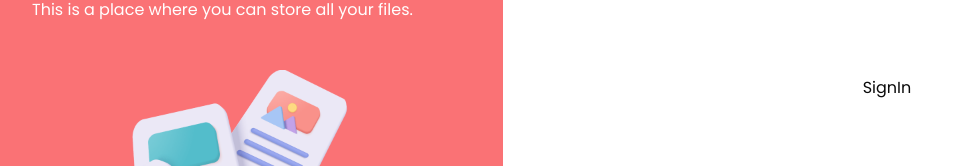
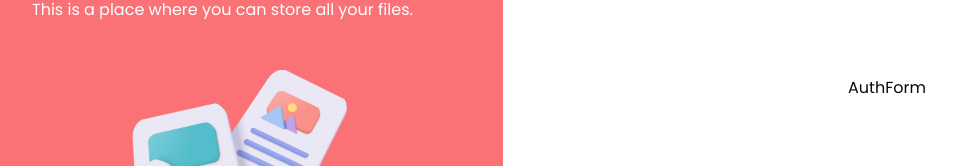
Before and after one commit to bear320/store-it, a Next.js app: page /sign-in in a window 1280 px wide. Shown: the part 312-478 px from the top of the page, without its empty margins (9-965 px from the left). Built offline with nearby package versions, Linux system fonts and the light colour scheme.

Commit message:
feat: 🎸 Create auth form

```diff
--- a/src/app/(auth)/sign-in/page.tsx
+++ b/src/app/(auth)/sign-in/page.tsx
@@ -1,5 +1,11 @@
+import AuthForm from "@/components/AuthForm";
+
 const SignIn = () => {
-  return <div>SignIn</div>;
+  return (
+    <>
+      <AuthForm type="sign-in" />
+    </>
+  );
 };
 
 export default SignIn;
--- a/src/app/(auth)/sign-up/page.tsx
+++ b/src/app/(auth)/sign-up/page.tsx
@@ -1,5 +1,11 @@
+import AuthForm from "@/components/AuthForm";
+
 const SignUp = () => {
-  return <div>SignUp</div>;
+  return (
+    <>
+      <AuthForm type="sign-up" />
+    </>
+  );
 };
 
 export default SignUp;
--- /dev/null
+++ b/src/components/AuthForm.tsx
@@ -0,0 +1,7 @@
+type FormType = "sign-in" | "sign-up";
+
+const AuthForm = ({ type }: { type: FormType }) => {
+  return <div>AuthForm</div>;
+};
+
+export default AuthForm;
```
